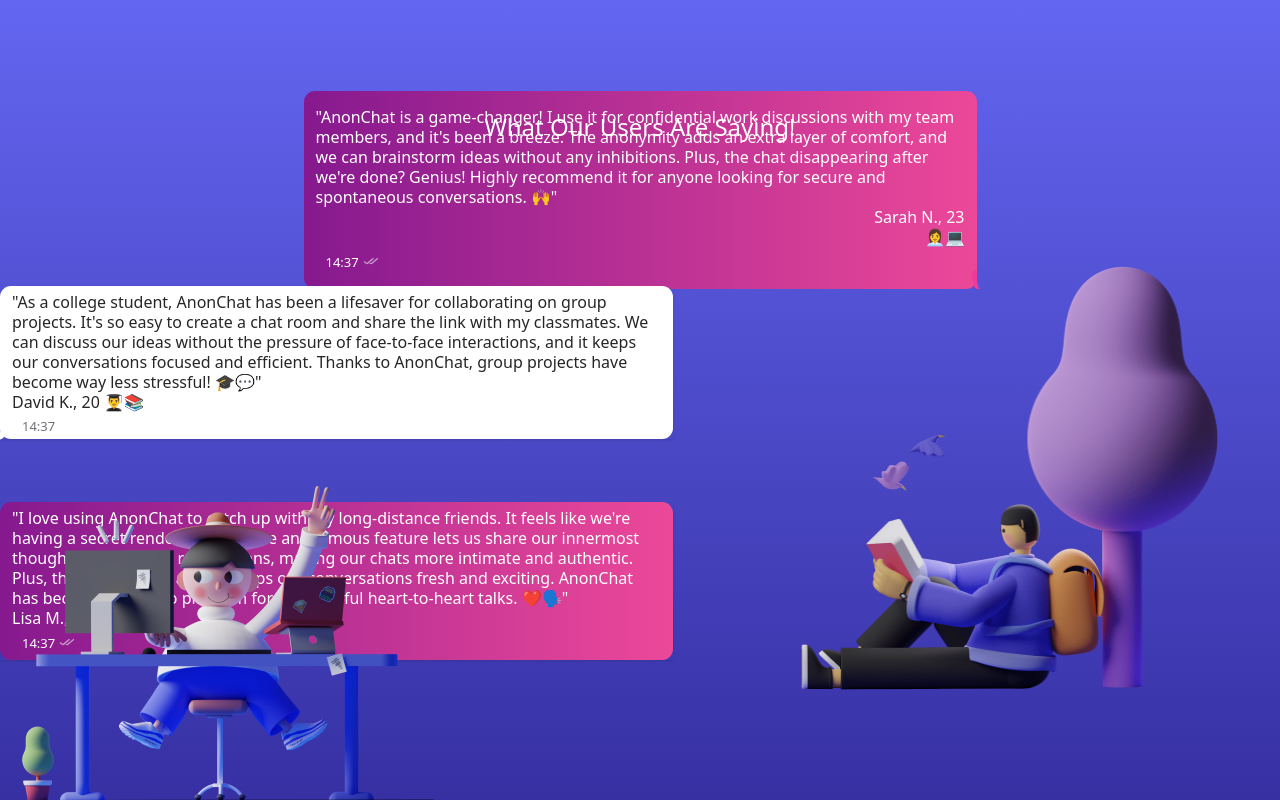
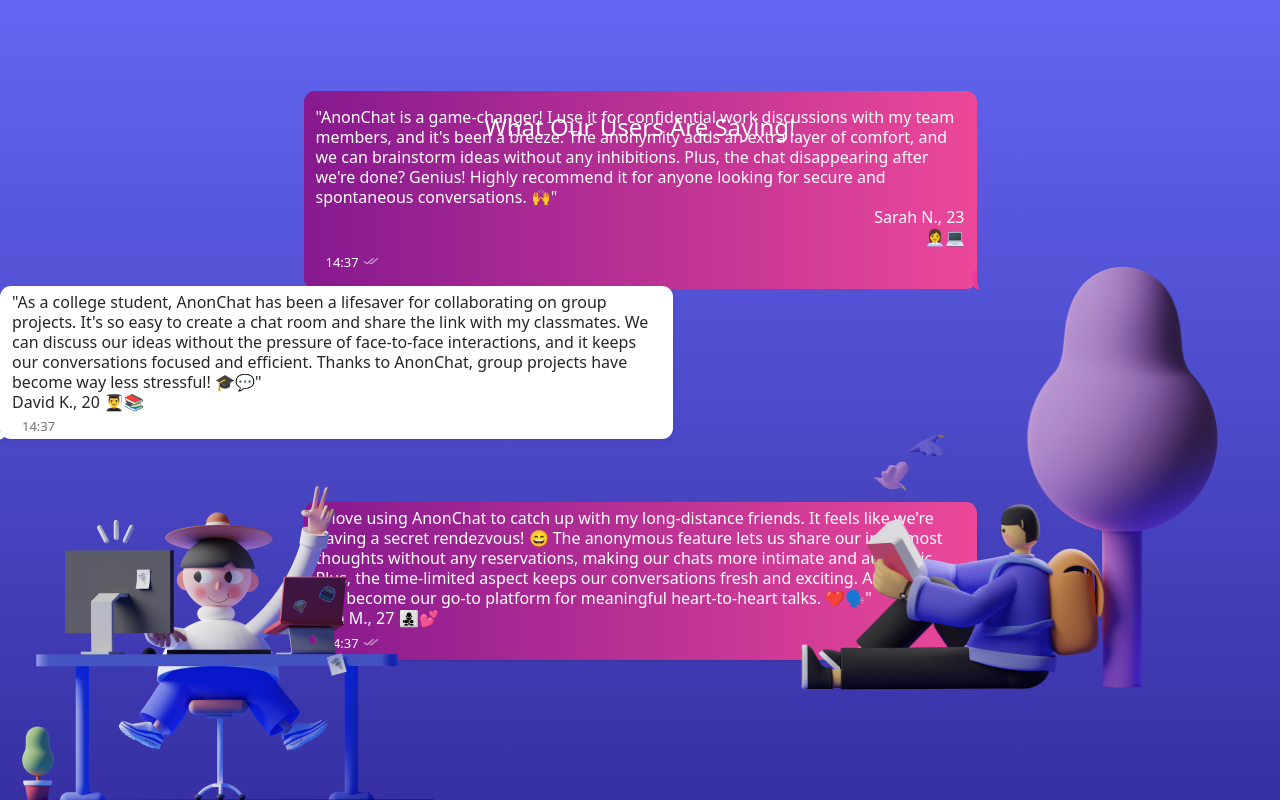
Before and after one commit to world-wide-techies/annon_chat, a Next.js app: page / in a window 1280 px wide. Built offline with nearby package versions, Linux system fonts and the light colour scheme; a web font is replaced by a local one.

Commit message:
Up5PM12:23 PMe5

```diff
--- a/app/components/testimonials_comp.js
+++ b/app/components/testimonials_comp.js
@@ -84,7 +84,7 @@ const Testimonials = () => {
               </div>
             </div>
           </div>
-          <div className="self-stretch h-[207px]">
+          <div className=" h-[207px]">
             <div className="w-[673px] shadow ">
               <div className="grow shrink basis-0 self-stretch px-3 py-1.5 bg-gradient-to-r from-fuchsia-800 to-pink-500 rounded-[11px]">
                 <div className="self-stretch text-white text-base font-normal leading-tight">
```
